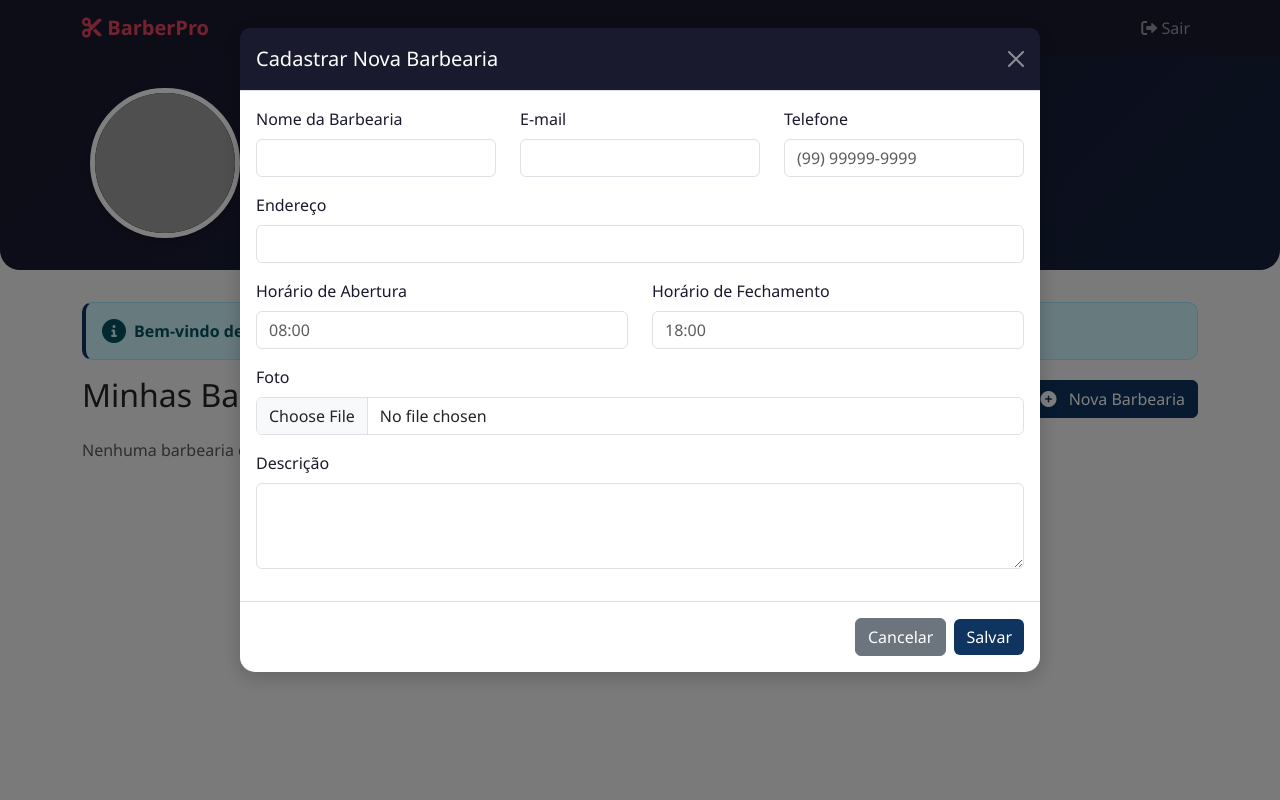
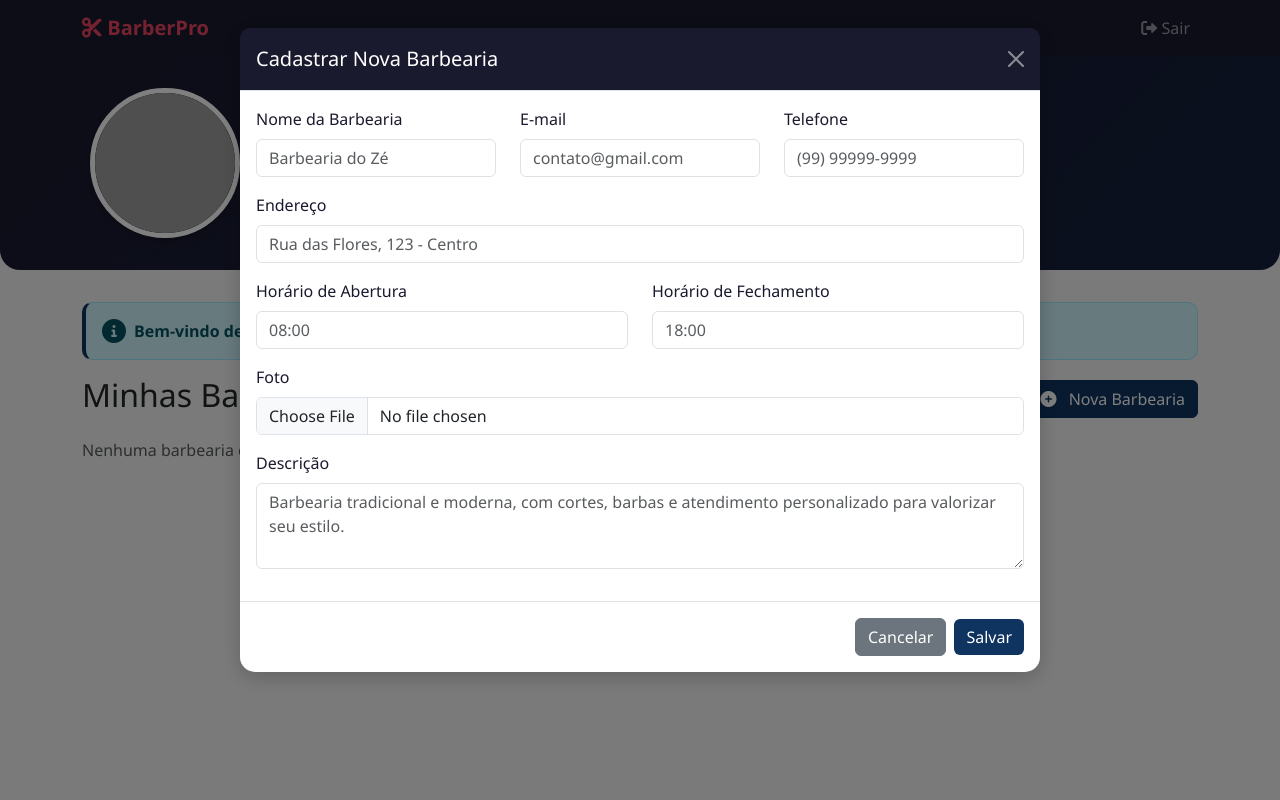
Before and after one commit to jvsouza02/sistema-corporativo-tads6v, a Laravel app: page /dashboard in a window 1280 px wide, after a click on "Nova Barbearia". Run offline with Laravel 12, Linux system fonts and the light colour scheme; a user stored in the database is signed in; data comes from the database, SQL or seed files in the repository; data that the repository does not hold is empty; grey boxes are pictures that could not be loaded.

Commit message:
fix(barbearia): adicionando placeholders no modal de barbearias #100

```diff
--- a/codificacao/resources/views/barbearias/dashboard.blade.php
+++ b/codificacao/resources/views/barbearias/dashboard.blade.php
@@ -124,12 +124,12 @@
                         <div class="row">
                             <div class="col-md-4 mb-3">
                                 <label class="form-label">Nome da Barbearia</label>
-                                <input type="text" name="nome" class="form-control" required>
+                                <input type="text" name="nome" class="form-control" placeholder ="Barbearia do Zé" required>
                             </div>
 
                             <div class="col-md-4 mb-3">
                                 <label class="form-label">E-mail</label>
-                                <input type="email" name="email" class="form-control" required>
+                                <input type="email" name="email" class="form-control" placeholder="contato@gmail.com" required>
                             </div>
 
                             <div class="col-md-4 mb-3">
@@ -140,7 +140,7 @@
 
                         <div class="mb-3">
                             <label class="form-label">Endereço</label>
-                            <input type="text" name="endereco" class="form-control" required>
+                            <input type="text" name="endereco" class="form-control" placeholder="Rua das Flores, 123 - Centro" required>
                         </div>
 
                         <div class="row">
@@ -157,12 +157,12 @@
 
                         <div class="mb-3">
                             <label class="form-label">Foto</label>
-                            <input type="file" name="foto_url" class="form-control" accept="image/*">
+                            <input type="file" name="foto_url" class="form-control" accept="image/*" placeolhder="Nenhum arquivo selecionado">
                         </div>
 
                         <div class="mb-3">
                             <label class="form-label">Descrição</label>
-                            <textarea name="descricao" class="form-control" rows="3" required></textarea>
+                            <textarea name="descricao" class="form-control" rows="3" placeholder="Barbearia tradicional e moderna, com cortes, barbas e atendimento personalizado para valorizar seu estilo." required></textarea>
                         </div>
                     </div>
 
@@ -198,13 +198,14 @@ document.addEventListener('DOMContentLoaded', function() {
         });
     }
 
-    function aplicarMascaraHorario(input) {
+        function aplicarMascaraHorario(input) {
         input.addEventListener('input', function(e) {
             let value = e.target.value.replace(/\D/g, '');
 
             if (value.length > 4) {
                 value = value.slice(0, 4);
             }
+
 
             if (value.length >= 3) {
                 value = value.replace(/^(\d{2})(\d)/, '$1:$2');
```
